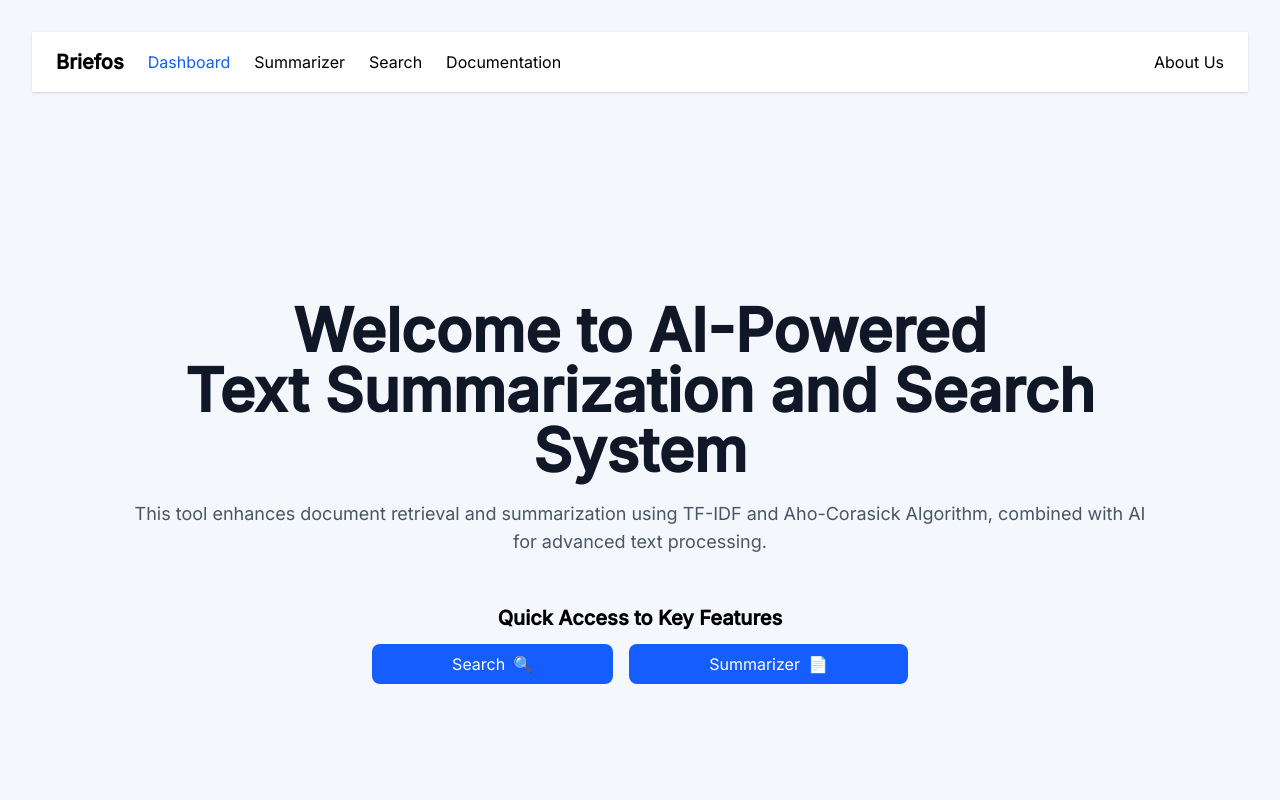
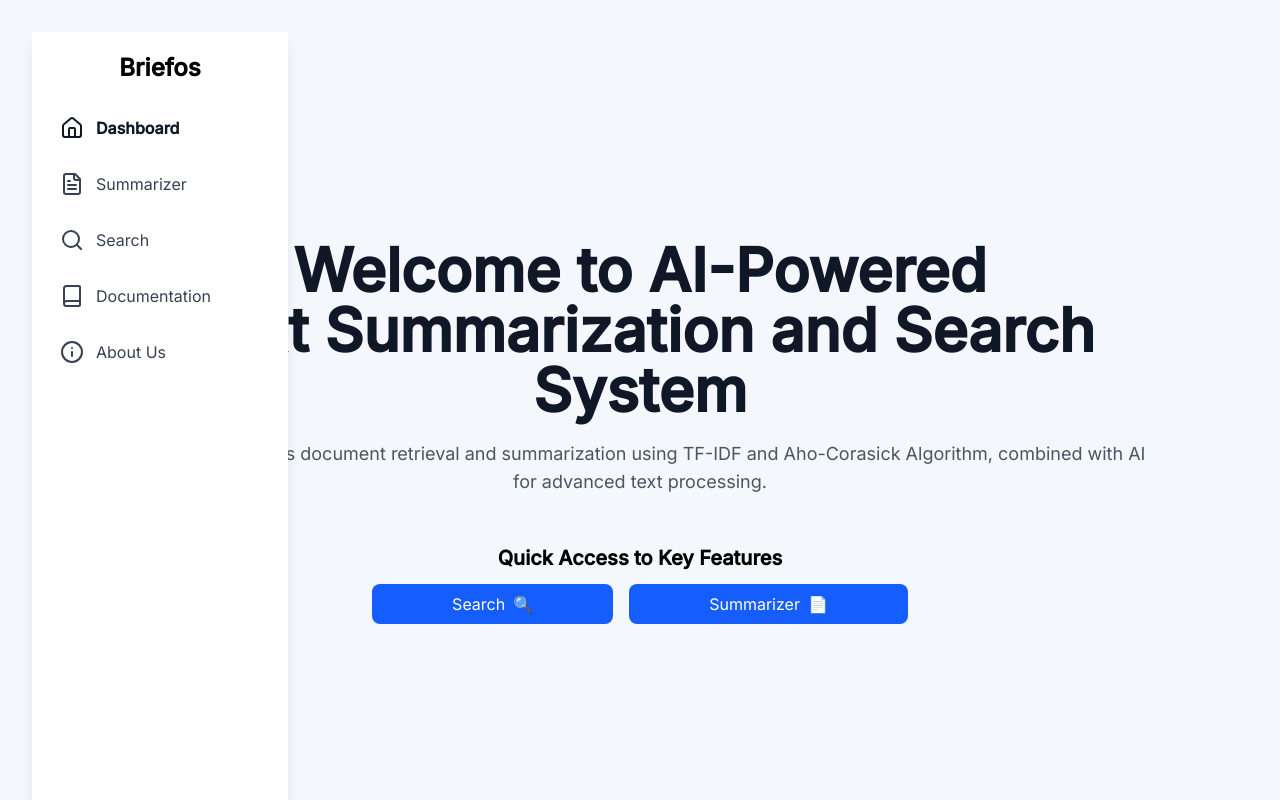
Before and after one commit to dperrr/text-summarization, a React (Vite) app: page / in a window 1280 px wide. Shown: the top 800 px of the page. Built offline with nearby package versions, Linux system fonts and the light colour scheme.

Commit message:
Updated the navbar to sidebar

```diff
--- a/src/components/Navbar.jsx
+++ b/src/components/Navbar.jsx
@@ -1,23 +1,52 @@
-import { Link, useLocation } from 'react-router-dom';
+import { Link, useLocation } from "react-router-dom";
+import { Home, FileText, Search, Book, Info } from "lucide-react";
+import { useState } from "react";
 
-function Navbar() {
+function Sidebar() {
   const location = useLocation();
+  const [isOpen, setIsOpen] = useState(false);
 
   return (
-    <nav className="bg-white px-6 py-4 flex justify-between items-center shadow">
-      <div className="flex items-center space-x-6">
-        <h1 className="text-xl font-bold">Briefos</h1>
-        <Link to="/" className={`hover:text-gray-500 ${location.pathname === '/' ? 'text-blue-600' : ''}`}>Dashboard</Link>
-        <Link to="/summarizer" className={`hover:text-gray-500 ${location.pathname === '/summarizer' ? 'text-blue-600' : ''}`}>Summarizer</Link>
-        <Link to="/search" className={`hover:text-gray-500 ${location.pathname === '/search' ? 'text-blue-600' : ''}`}>Search</Link>
-        <Link to="/documentation" className={`hover:text-gray-500 ${location.pathname === '/documentation' ? 'text-blue-600' : ''}`}>Documentation</Link>
+    <div className="flex">
+      <div
+        className={`fixed h-screen w-64 bg-white shadow-lg p-5 flex flex-col space-y-6 transition-transform duration-300 ${
+          isOpen ? "translate-x-0" : "-translate-x-64"
+        } md:translate-x-0`}
+      >
+
+        <h1 className="text-2xl font-bold">Briefos</h1>
+
+
+        <nav className="flex flex-col space-y-4">
+          <SidebarLink to="/" icon={<Home />} label="Dashboard" location={location} />
+          <SidebarLink to="/summarizer" icon={<FileText />} label="Summarizer" location={location} />
+          <SidebarLink to="/search" icon={<Search />} label="Search" location={location} />
+          <SidebarLink to="/documentation" icon={<Book />} label="Documentation" location={location} />
+          <SidebarLink to="/about" icon={<Info />} label="About Us" location={location} />
+        </nav>
       </div>
 
-      <div>
-        <Link to="/about" className={`hover:text-gray-500 ${location.pathname === '/about' ? 'text-blue-600' : ''}`}>About Us</Link>
-      </div>
-    </nav>
+
+      <button
+        onClick={() => setIsOpen(!isOpen)}
+        className="md:hidden fixed top-5 left-5 bg-gray-800 text-white p-2 rounded-full"
+      >
+        ☰
+      </button>
+    </div>
   );
 }
 
-export default Navbar;
+const SidebarLink = ({ to, icon, label, location }) => (
+  <Link
+    to={to}
+    className={`flex items-center space-x-3 p-2 rounded-lg hover:bg-gray-100 transition ${
+      location.pathname === to ? "text-gray-900 font-bold" : "text-gray-700"
+    }`}
+  >
+    {icon}
+    <span>{label}</span>
+  </Link>
+);
+
+export default Sidebar;
```
